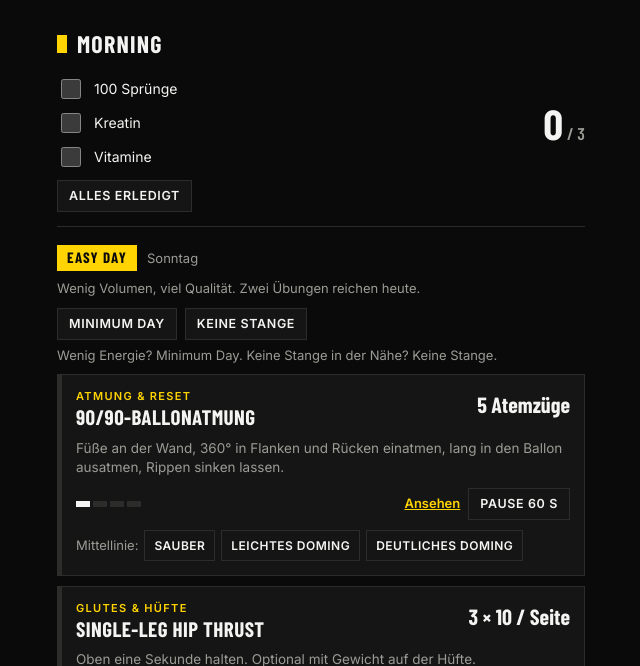
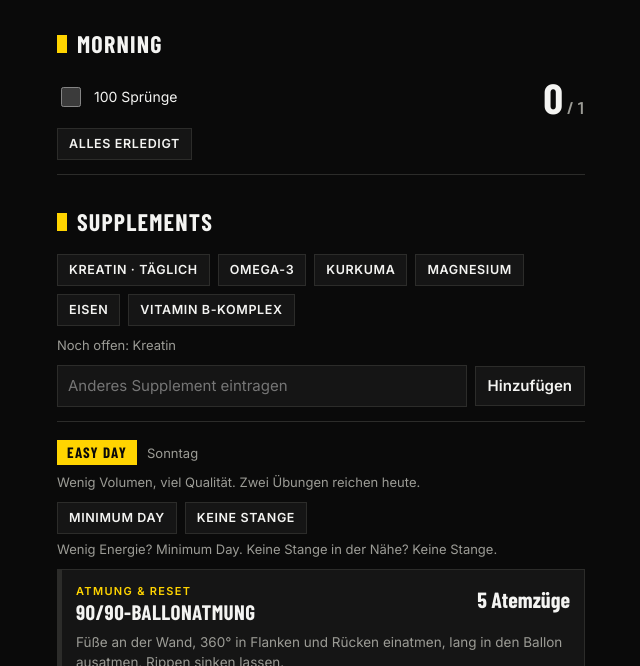
Before and after one commit to eirini-leoforio/eirini-leoforio.github.io, a plain HTML site: page reset/index.html in a window 1280 px wide. Shown: the part 66-732 px from the top of the page, without its empty margins (319-959 px from the left). Drawn offline with nearby package versions, Linux system fonts and the light colour scheme; a web font is replaced by a local one.

Commit message:
Reset: add supplements section (#3)
Kreatin is marked daily; Omega-3, Kurkuma, Magnesium, Eisen and Vitamin B-Komplex are optional, and own entries can be added. Kreatin/Vitamine move out of the morning checklist; existing Kreatin ticks carry over. Local saves now wait until stored data is loaded.


Claude-Session: https://claude.ai/code/session_01FhU4YWQEeFtXHEjQqZAxbP

Co-authored-by: Claude <noreply@anthropic.com>

```diff
--- a/reset/index.html
+++ b/reset/index.html
@@ -252,14 +252,15 @@ const CHECKS=[
   {k:"gewicht",n:"Gewicht (optional)",u:"kg",start:null,goal:null,hi:false}
 ];
 const EXTRA=["Air Squats","Ausfallschritte (Lunges)","Walking Lunges","Reverse Lunges","Bulgarian Split Squats","Jump Squats","Step-ups","Pistol Squats (assistiert)","Wall Sit (Sekunden)","Calf Raises","Dips","Pike Push-ups","Diamond Push-ups","Australian Rows","Burpees","Mountain Climbers","Hip Thrusts"];
-const DEFAULTS={morning:["100 Sprünge","Kreatin","Vitamine"],pushDaily:50,pushDays:6,pullWeekly:60,waterL:3,bottle:1500,sprintDays:[2,4],meetDate:"",meetName:"Sprintmeisterschaften"};
+const DEFAULTS={morning:["100 Sprünge"],suppl:["Kreatin *","Omega-3","Kurkuma","Magnesium","Eisen","Vitamin B-Komplex"],pushDaily:50,pushDays:6,pullWeekly:60,waterL:3,bottle:1500,sprintDays:[2,4],meetDate:"",meetName:"Sprintmeisterschaften"};
 
 /* ---------- Zustand & Speicher ---------- */
 const S={settings:{...DEFAULTS},levels:{},days:{},checks:{},mode:"local"};
 let db=null,base=null;
 const LS="reset-app-v1";
 function loadLocal(){try{const j=JSON.parse(localStorage.getItem(LS)||"{}");Object.assign(S.settings,j.settings||{});S.levels=j.levels||{};S.days=j.days||{};S.checks=j.checks||{};}catch(e){}}
-function saveLocal(){try{localStorage.setItem(LS,JSON.stringify({settings:S.settings,levels:S.levels,days:S.days,checks:S.checks}));}catch(e){}}
+let loaded=false;
+function saveLocal(){if(!loaded)return;try{localStorage.setItem(LS,JSON.stringify({settings:S.settings,levels:S.levels,days:S.days,checks:S.checks}));}catch(e){}}
 const timers={};
 function persist(id,data){
   saveLocal();
@@ -269,7 +270,7 @@ function persist(id,data){
 }
 function removeDoc(id){saveLocal();if(db)db.collection(base).doc(id).delete().catch(()=>{});}
 async function init(){
-  loadLocal();
+  loadLocal();loaded=true;
   try{
     if(window.claude&&claude.use){
       const [d,u]=await Promise.all([claude.use("db"),claude.use("user")]);
@@ -294,6 +295,7 @@ async function init(){
       }
     }
   }catch(e){db=null;}
+  migrate();
   render();
 }
 
@@ -310,6 +312,12 @@ const WDL=["Sonntag","Montag","Dienstag","Mittwoch","Donnerstag","Freitag","Sams
 const fmtTime=s=>Math.floor(s/60)+":"+pad(Math.round(s%60));
 let cur=new Date();cur.setHours(0,0,0,0);
 let tab="heute";
+function migrate(){const st=S.settings;if(st.supplMigrated)return;st.supplMigrated=true;
+  const moved=["Kreatin","Vitamine"];
+  if(Array.isArray(st.morning))st.morning=st.morning.filter(m=>!moved.includes(m));
+  for(const[k,d]of Object.entries(S.days)){if(d.morning&&d.morning.Kreatin){d.suppl=d.suppl||{};d.suppl.Kreatin=true;persist("day-"+k,d);}}
+  persist("settings",st);}
+function supplList(){return (S.settings.suppl||[]).map(x=>{const daily=/\*\s*$/.test(x);return {n:x.replace(/\s*\*\s*$/,"").trim(),daily};}).filter(x=>x.n);}
 function waterMl(d){return d.waterMl!=null?d.waterMl:(d.water||0)*250;}
 function day(k=key(cur)){return S.days[k]||(S.days[k]={core:{},push:0,pull:0,water:0,food:{},sprint:{},note:""});}
 function saveDay(k=key(cur)){persist("day-"+k,day(k));}
@@ -356,6 +364,13 @@ function viewToday(){
   if(mItems.length)h+=`<h2>Morning</h2><div class="tracker" style="padding-top:4px"><div class="spread"><div class="checks">${mItems.map((m,i)=>`<label><input type="checkbox" data-morning="${i}" ${dd.morning&&dd.morning[m]?"checked":""}> ${esc(m)}</label>`).join("")}</div>
     <div class="bigcount">${mDone}<small> / ${mItems.length}</small></div></div>
     ${mDone<mItems.length?`<div><button class="chip" id="morningAll">Alles erledigt</button></div>`:`<div class="muted small">Morgenroutine erledigt.</div>`}</div>`;
+  const sl=supplList(),sd=dd.suppl||{},dailyOpen=sl.filter(x=>x.daily&&!sd[x.n]);
+  h+=`<h2>Supplements</h2><div class="tracker" style="padding-top:4px">
+    <div class="row">${sl.map(x=>`<button class="chip" data-suppl="${esc(x.n)}" aria-pressed="${!!sd[x.n]}">${esc(x.n)}${x.daily?" · täglich":""}</button>`).join("")}
+    ${Object.keys(sd).filter(n=>sd[n]&&!sl.some(x=>x.n===n)).map(n=>`<button class="chip" data-suppl="${esc(n)}" aria-pressed="true">${esc(n)}</button>`).join("")}</div>
+    <div class="muted small">${dailyOpen.length?"Noch offen: "+dailyOpen.map(x=>esc(x.n)).join(", "):"Tägliche Supplements genommen."}</div>
+    <div class="row" style="flex-wrap:nowrap"><input id="supplName" placeholder="Anderes Supplement eintragen" style="flex:1;min-width:0"><button id="supplAdd">Hinzufügen</button></div>
+  </div>`;
   h+=`<div class="daytype"><span class="tag ${sprint?"sprint":""}">${label}</span><span class="muted small">${WDL[cur.getDay()]}</span>${countdown()}</div>
   <p class="muted small" style="margin:8px 0 0">${intro}</p>
   <div class="row" style="margin-top:10px"><button class="chip" id="minimal" aria-pressed="${!!dd.minimal}">Minimum Day</button><button class="chip" id="noBar" aria-pressed="${!!dd.noBar}">Keine Stange</button></div><p class="muted small" style="margin:6px 0 0">${dd.minimal?"Minimum Day: nur Atmung plus zwei Übungen. Zählt voll.":dd.noBar?"Ohne Stange: Hang-Übungen werden durch Bodenübungen ersetzt.":"Wenig Energie? Minimum Day. Keine Stange in der Nähe? Keine Stange."}</p>`;
@@ -440,6 +455,7 @@ function viewWeek(){
     ["Klimmzüge",k=>(S.days[k]?.pull||0)?"y":""],
     ["Sprint",k=>S.days[k]?.sprint?.done?"s":""],
     ["Wasser",k=>{const v=S.days[k]?waterMl(S.days[k]):0;return v>=st.waterL*1000?"y":v?"p":"";}],
+    ["Supplements",k=>{const d=supplList().filter(x=>x.daily);const sd=S.days[k]?.suppl||{};const any=Object.values(sd).some(Boolean);if(!d.length)return any?"y":"";const v=d.filter(x=>sd[x.n]).length;return v>=d.length?"y":any?"p":"";}],
     ["Morgen",k=>{const m=st.morning||[];if(!m.length)return "";const v=m.filter(x=>S.days[k]?.morning?.[x]).length;return v>=m.length?"y":v?"p":"";}],
     ["Essen",k=>{const v=Object.values(S.days[k]?.food||{}).filter(Boolean).length;return v>=3?"y":v?"p":"";}]];
   let h=storageBanner()+`<h2>This week</h2><div style="overflow-x:auto"><table class="week"><thead><tr><th></th>${wk.map(k=>`<th class="${k===tk?"today-col":""}">${WD[fromKey(k).getDay()].toUpperCase()}</th>`).join("")}</tr></thead><tbody>
@@ -550,6 +566,7 @@ function viewGoals(){
   <label>Wettkampfdatum<input type="date" id="g_meetDate" value="${esc(s.meetDate)}"></label>
   <label class="full">Wettkampf<input id="g_meetName" value="${esc(s.meetName)}"></label>
   <label class="full">Morgenroutine (eine Sache pro Zeile)<textarea id="g_morning">${esc((s.morning||[]).join("\n"))}</textarea></label>
+  <label class="full">Supplements (eins pro Zeile, mit * am Ende für täglich)<textarea id="g_suppl" style="min-height:130px">${esc((s.suppl||[]).join("\n"))}</textarea></label>
   <div class="full"><div class="eyebrow" style="margin-bottom:6px">Sprinttage</div><div class="row">${[1,2,3,4,5,6,0].map(d=>`<button type="button" class="chip" data-sday="${d}" aria-pressed="${s.sprintDays.includes(d)}">${WD[d]}</button>`).join("")}</div></div>
   <div class="full"><button class="primary" type="submit">Speichern</button></div></form>
   <h2>Deine Ziele am Stück</h2>
@@ -602,6 +619,8 @@ function bind(){
   document.querySelectorAll("[data-extra]").forEach(b=>b.onclick=()=>{const d=day(),n=b.dataset.extra;d.extra=d.extra||{};d.extra[n]=Math.max(0,(d.extra[n]||0)+Number(b.dataset.n));saveDay();render();});
   document.querySelectorAll("[data-extradel]").forEach(b=>b.onclick=()=>{const d=day();delete d.extra[b.dataset.extradel];saveDay();render();});
   const xa=$("#extraAdd");if(xa)xa.onclick=()=>{const n=$("#extraName").value.trim();if(!n)return;const d=day();d.extra=d.extra||{};if(!(n in d.extra))d.extra[n]=0;saveDay();render();};
+  document.querySelectorAll("[data-suppl]").forEach(b=>b.onclick=()=>{const d=day(),n=b.dataset.suppl;d.suppl=d.suppl||{};d.suppl[n]=!d.suppl[n];if(!d.suppl[n])delete d.suppl[n];saveDay();render();});
+  const sa=$("#supplAdd");if(sa)sa.onclick=()=>{const n=$("#supplName").value.trim();if(!n)return;const st=S.settings;if(!supplList().some(x=>x.n.toLowerCase()===n.toLowerCase())){st.suppl=[...(st.suppl||[]),n];persist("settings",st);}const d=day();d.suppl=d.suppl||{};d.suppl[n]=true;saveDay();toast(n+" eingetragen.");render();};
   const nb=$("#noBar");if(nb)nb.onclick=()=>{const d=day();d.noBar=!d.noBar;saveDay();render();};
   document.querySelectorAll("[data-food]").forEach(c=>c.onchange=()=>{const d=day();d.food[c.dataset.food]=c.checked;saveDay();});
   const sd=$("#sprintDone");if(sd)sd.onchange=()=>{day().sprint.done=sd.checked;saveDay();};
@@ -631,6 +650,7 @@ function bind(){
     document.querySelectorAll("[data-sday]").forEach(b=>b.onclick=()=>{b.setAttribute("aria-pressed",b.getAttribute("aria-pressed")==="true"?"false":"true");});
     gf.onsubmit=e=>{e.preventDefault();const s=S.settings;
       ["pushDaily","pushDays","pullWeekly","waterL","bottle"].forEach(x=>{const v=Number($("#g_"+x).value.replace(",","."));if(v>0)s[x]=v;});
+      s.suppl=$("#g_suppl").value.split("\n").map(x=>x.trim()).filter(Boolean);
       s.morning=$("#g_morning").value.split("\n").map(x=>x.trim()).filter(Boolean);
       s.meetDate=$("#g_meetDate").value;s.meetName=$("#g_meetName").value.trim()||"Wettkampf";
       s.sprintDays=[...document.querySelectorAll("[data-sday]")].filter(b=>b.getAttribute("aria-pressed")==="true").map(b=>Number(b.dataset.sday));
--- a/reset/sw.js
+++ b/reset/sw.js
@@ -1,5 +1,5 @@
 // Offline support for Reset: the app shell is cached, pages try the network first so updates arrive.
-const CACHE = "reset-v2";
+const CACHE = "reset-v3";
 const SHELL = ["./", "index.html", "manifest.webmanifest",
   "icons/apple-touch-icon.png", "icons/icon-192.png", "icons/icon-512.png", "icons/favicon.png"];
 
```
